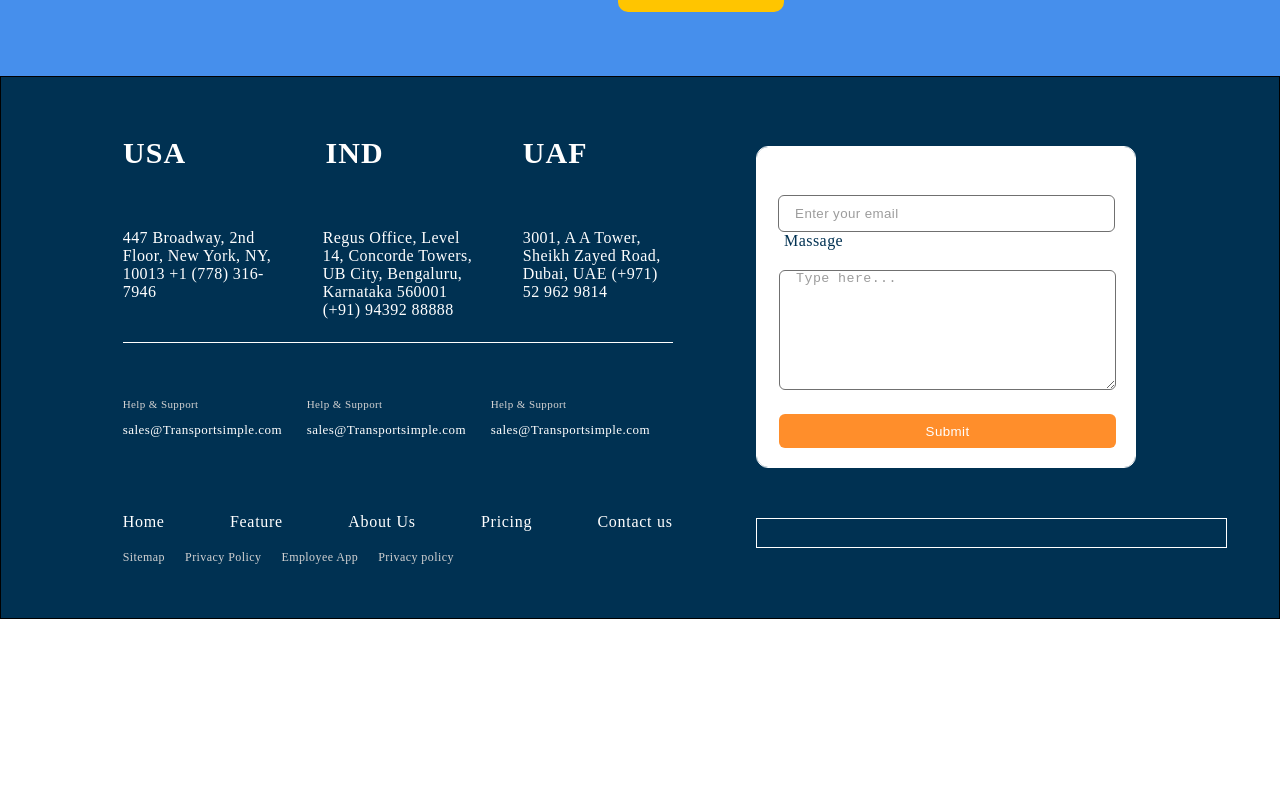
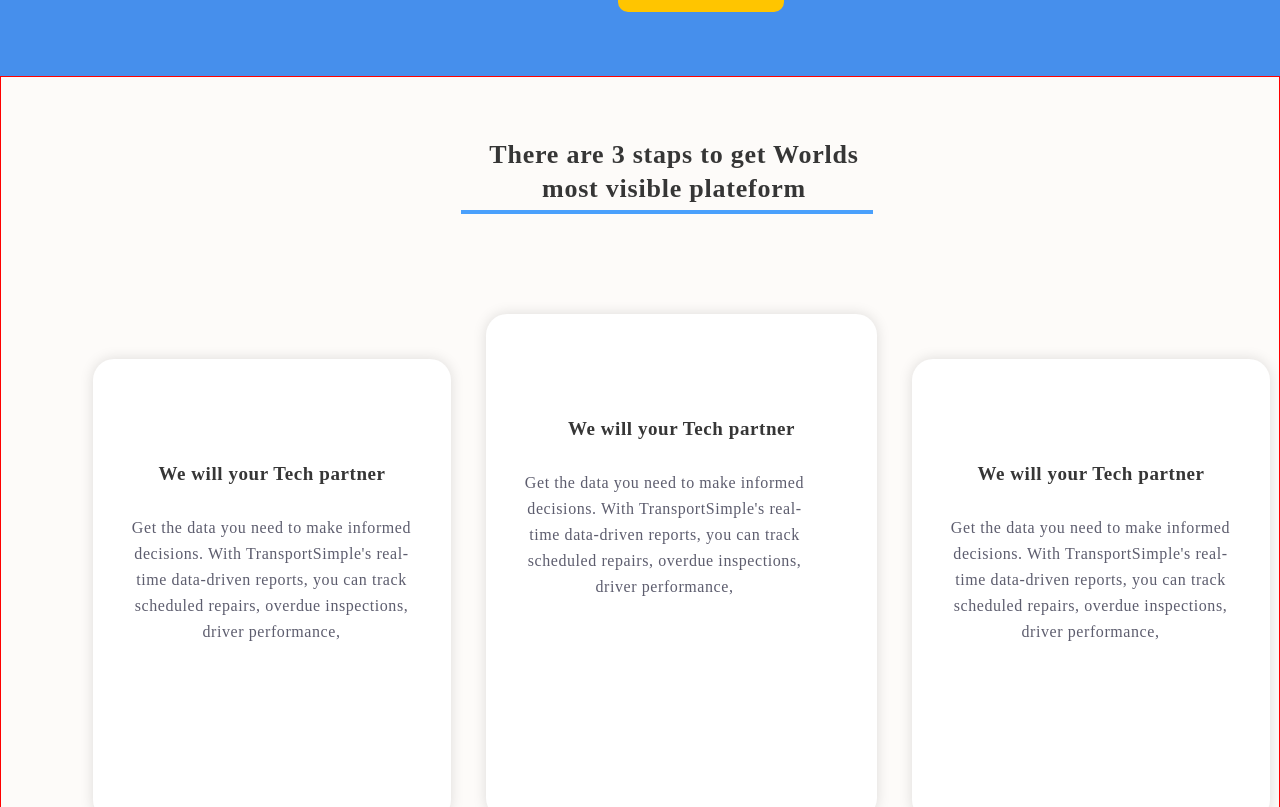
Before and after one commit to jayprakashlohar/TransportSimple-Assigiment, a React (Create React App) app in the folder ui-assigiment/: page / in a window 1280 px wide. Shown: the part 1793-2600 px from the top of the page. Before the commit the page ends 2412 px from the top, so only its background shows below. Built offline with nearby package versions, Linux system fonts and the light colour scheme.

Commit message:
added card section

```diff
--- a/ui-assigiment/src/App.css
+++ b/ui-assigiment/src/App.css
@@ -397,3 +397,96 @@ textarea {
   height: 30px;
   margin-top: 50px;
 }
+
+.cardDiv {
+  border: 1px solid red;
+  height: 791px;
+  background: #fdfbf9 0% 0% no-repeat padding-box;
+  opacity: 1;
+}
+
+.cardHeading {
+  width: 378px;
+  height: 60px;
+  margin-left: 484px;
+  margin-top: 61px;
+  text-align: center;
+  font: normal normal 600 26px/34px Graphik;
+  letter-spacing: 0.78px;
+  color: #363636;
+  opacity: 1;
+}
+
+.line {
+  margin-left: 460px;
+  width: 412px;
+  height: 4px;
+  margin-top: 12px;
+
+  background: #4aa0fc 0% 0% no-repeat padding-box;
+  opacity: 1;
+}
+
+.cardDetails {
+  margin-top: 100px;
+  display: flex;
+}
+
+.firstCard {
+  margin-left: 92px;
+  width: 358px;
+  height: 462px;
+  margin-top: 45px;
+  background: #ffffff 0% 0% no-repeat padding-box;
+  box-shadow: 0px 0px 14px #00000021;
+  border-radius: 21px;
+  opacity: 1;
+}
+
+.secondCard {
+  margin-left: 35px;
+
+  width: 391px;
+  height: 505px;
+  background: #ffffff 0% 0% no-repeat padding-box;
+  box-shadow: 0px 0px 14px #00000021;
+  border-radius: 21px;
+  opacity: 1;
+}
+
+.thirdCard {
+  margin-left: 35px;
+
+  width: 358px;
+  height: 462px;
+  margin-top: 45px;
+  background: #ffffff 0% 0% no-repeat padding-box;
+  box-shadow: 0px 0px 14px #00000021;
+  border-radius: 21px;
+  opacity: 1;
+}
+
+.firstCardP {
+  margin-top: 98px;
+  height: 19px;
+
+  text-align: center;
+  font: normal normal 600 19px/34px Graphik;
+  letter-spacing: 0.57px;
+  color: #363636;
+  opacity: 1;
+}
+
+.firstCardPara {
+  text-align: center;
+
+  margin-left: 37px;
+  margin-top: 39px;
+  width: 283px;
+  height: 138px;
+
+  font: normal normal normal 16px/26px Graphik;
+  letter-spacing: 0.58px;
+  color: #5d5d6e;
+  opacity: 1;
+}
--- a/ui-assigiment/src/components/HomeMidSection/MidSection.jsx
+++ b/ui-assigiment/src/components/HomeMidSection/MidSection.jsx
@@ -49,6 +49,40 @@ const MidSection = () => {
           </p>
           <button className="bookADemo">Book A Demo</button>
         </div>
+
+        {/* -------------------------------------------- */}
+        <div className="cardDiv">
+          <p className="cardHeading">
+            There are 3 staps to get Worlds most visible plateform
+          </p>
+          <div className="line"></div>
+          <div className="cardDetails">
+            <div className="firstCard">
+              <p className="firstCardP">We will your Tech partner</p>
+              <p className="firstCardPara">
+                Get the data you need to make informed decisions. With
+                TransportSimple's real-time data-driven reports, you can track
+                scheduled repairs, overdue inspections, driver performance,
+              </p>
+            </div>
+            <div className="secondCard">
+              <p className="firstCardP">We will your Tech partner</p>
+              <p className="firstCardPara">
+                Get the data you need to make informed decisions. With
+                TransportSimple's real-time data-driven reports, you can track
+                scheduled repairs, overdue inspections, driver performance,
+              </p>
+            </div>
+            <div className="thirdCard">
+              <p className="firstCardP">We will your Tech partner</p>
+              <p className="firstCardPara">
+                Get the data you need to make informed decisions. With
+                TransportSimple's real-time data-driven reports, you can track
+                scheduled repairs, overdue inspections, driver performance,
+              </p>
+            </div>
+          </div>
+        </div>
       </div>
     </>
   );
```
